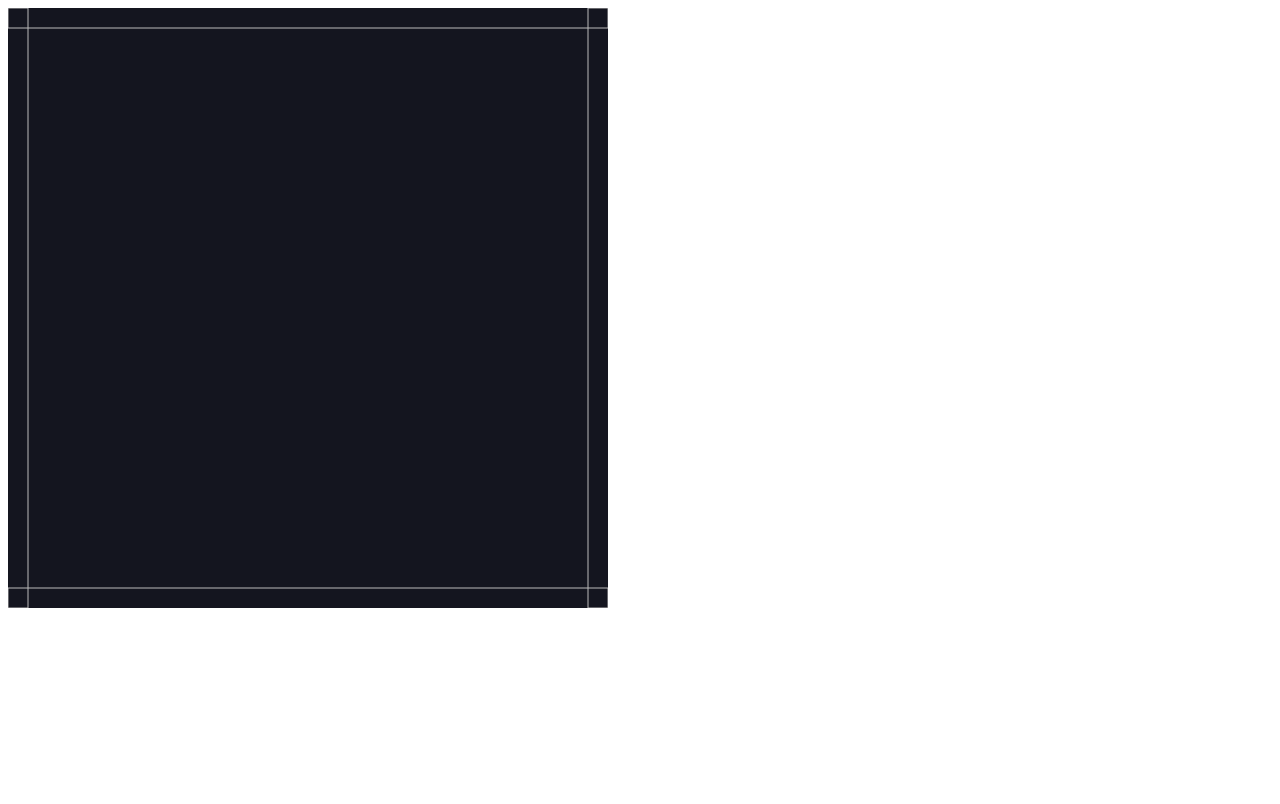
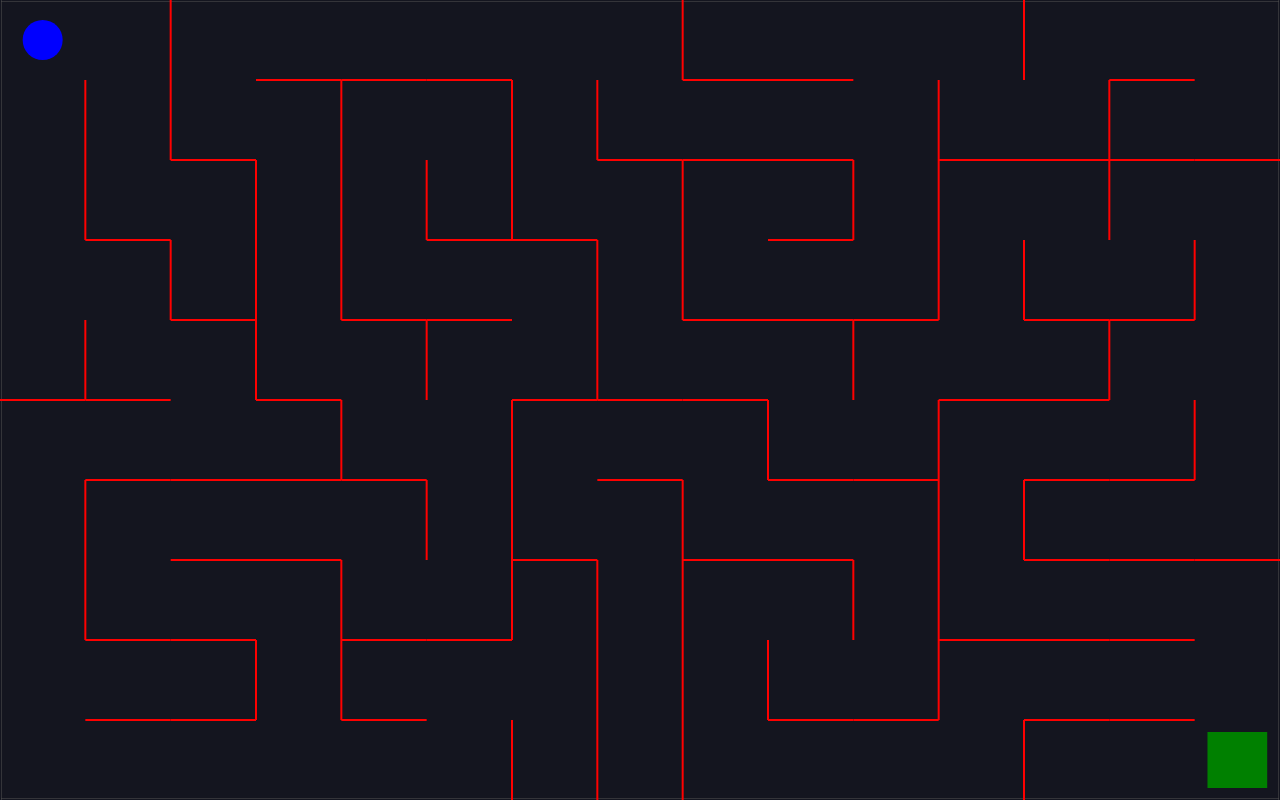
Before and after one commit to theyatinjain/MazeApp, a plain HTML site: page index.html in a window 1280 px wide. Drawn offline with nearby package versions, Linux system fonts and the light colour scheme; animation ran at ten frames a second.

Commit message:
Complete

```diff
--- a/app.js
+++ b/app.js
@@ -1,15 +1,19 @@
-const { Engine, Render, Runner, World, Bodies } = Matter;
+const { Engine, Render, Runner, World, Bodies, Body, Events } = Matter;
 
-const cells = 3;
-const width = 600, height = 600;
+const cellsHorizontal = 15;
+const cellsVertical = 10;
+const width = window.innerWidth, height = window.innerHeight;
+const unitLengthX = width / cellsHorizontal;
+const unitLengthY = height / cellsVertical;
 
 const engine = Engine.create();
 const { world } = engine;
+world.gravity.y = 0;
 const render = Render.create({
     element: document.body,
     engine,
     options: {
-        wireframes: true,
+        wireframes: false,
         width, //px
         height //px
     },
@@ -21,10 +25,10 @@ Runner.run(Runner.create(), engine);
 
 //Walls
 const walls = [
-    Bodies.rectangle(width / 2, 0, width, 40, { isStatic: true }),
-    Bodies.rectangle(width / 2, height, width, 40, { isStatic: true }),
-    Bodies.rectangle(0, height / 2, 40, height, { isStatic: true }),
-    Bodies.rectangle(width, height / 2, 40, width, { isStatic: true })
+    Bodies.rectangle(width / 2, 0, width, 2, { isStatic: true }),
+    Bodies.rectangle(width / 2, height, width, 2, { isStatic: true }),
+    Bodies.rectangle(0, height / 2, 2, height, { isStatic: true }),
+    Bodies.rectangle(width, height / 2, 2, width, { isStatic: true })
 ];
 World.add(world, walls);
 
@@ -41,12 +45,12 @@ const shuffle = (arr) => {
     return arr;
 }
 
-const grid = Array(cells).fill(null).map(() => Array(cells).fill(false));
-const verticals = Array(cells).fill(null).map(() => Array(cells - 1).fill(false));
-const horizontals = Array(cells - 1).fill(null).map(() => Array(cells).fill(false));
+const grid = Array(cellsVertical).fill(null).map(() => Array(cellsHorizontal).fill(false));
+const verticals = Array(cellsVertical).fill(null).map(() => Array(cellsHorizontal - 1).fill(false));
+const horizontals = Array(cellsVertical - 1).fill(null).map(() => Array(cellsHorizontal).fill(false));
 
-const startRow = Math.floor(Math.random() * cells);
-const startColumn = Math.floor(Math.random() * cells);
+const startRow = Math.floor(Math.random() * cellsVertical);
+const startColumn = Math.floor(Math.random() * cellsHorizontal);
 
 const stepThroughCell = (row, column) => {
     //If i have visited the cell at [row,col] return
@@ -59,16 +63,119 @@ const stepThroughCell = (row, column) => {
     for (let neighbour of neighbours) {
         const [nextRow, nextColumn, direction] = neighbour;
         // See if neighbour is out of bounds
-        if (nextRow < 0 || nextRow >= cells || nextColumn < 0 || nextColumn >= cells) continue;
+        if (nextRow < 0 || nextRow >= cellsVertical || nextColumn < 0 || nextColumn >= cellsHorizontal) continue;
         // if we have visited that neighbour, continue to next neighbour
-        if(grid[nextRow][nextColumn]) continue;
+        if (grid[nextRow][nextColumn]) continue;
         // remove the wall from either from vertical or horizontal
-        if(direction==='left') verticals[row][column-1] = true;
-        else if(direction==='right') verticals[row][column] = true;
-        else if(direction==='up') horizontals[row-1][column] = true;
-        else if(direction==='down') horizontals[row][column] = true;
+        if (direction === 'left') verticals[row][column - 1] = true;
+        else if (direction === 'right') verticals[row][column] = true;
+        else if (direction === 'up') horizontals[row - 1][column] = true;
+        else if (direction === 'down') horizontals[row][column] = true;
         // Visit the next cell
-        stepThroughCell(nextRow,nextColumn);
+        stepThroughCell(nextRow, nextColumn);
     }
 }
 stepThroughCell(startRow, startColumn);
+
+horizontals.forEach((row, rowIndex) => {
+    row.forEach((open, columnIndex) => {
+        if (open) return;
+        const wall = Bodies.rectangle(
+            columnIndex * unitLengthX + unitLengthX / 2,
+            rowIndex * unitLengthY + unitLengthY,
+            unitLengthX,
+            2,
+            {
+                label : 'wall',
+                isStatic: true,
+                render : {
+                    fillStyle : 'red'
+                }
+            }
+        )
+        World.add(world, wall);
+    });
+});
+
+verticals.forEach((row, rowIndex) => {
+    row.forEach((open, columnIndex) => {
+        if (open) return;
+        const wall = Bodies.rectangle(
+            columnIndex * unitLengthX + unitLengthX,
+            rowIndex * unitLengthY + unitLengthY / 2,
+            2,
+            unitLengthY,
+            {
+                label : 'wall',
+                isStatic: true,
+                render : {
+                    fillStyle : 'red'
+                }
+            }
+        )
+        World.add(world, wall);
+    });
+});
+
+// Goal
+const goal = Bodies.rectangle(
+    width - unitLengthX / 2,
+    height - unitLengthY / 2,
+    unitLengthX * 0.7,
+    unitLengthY * 0.7,
+    {
+        label: 'goal',
+        isStatic: true,
+        render : {
+            fillStyle : 'green'
+        }
+    }
+);
+World.add(world, goal);
+
+// Ball
+const ballRadius = Math.min(unitLengthX, unitLengthY)/4;
+const ball = Bodies.circle(
+    unitLengthX / 2,
+    unitLengthY / 2,
+    ballRadius, {
+    label: 'ball',
+    render : {
+        fillStyle : 'blue'
+    }
+}
+);
+World.add(world, ball);
+
+document.addEventListener('keydown', (event) => {
+    const { x, y } = ball.velocity;
+
+    if (event.keycode === 87 || event.keyCode === 38) {
+        Body.setVelocity(ball, { x, y: y - 5 });
+    }
+    else if (event.keycode === 68 || event.keyCode === 39) {
+        Body.setVelocity(ball, { x: x + 5, y });
+    }
+    else if (event.keycode === 83 || event.keyCode === 40) {
+        Body.setVelocity(ball, { x, y: y + 5 });
+    }
+    else if (event.keycode === 65 || event.keyCode === 37) {
+        Body.setVelocity(ball, { x: x - 5, y });
+    }
+});
+
+// Win condition
+Events.on(engine, 'collisionStart', event => {
+    event.pairs.forEach(collision => {
+        const labels = ['ball', 'goal'];
+        if(labels.includes(collision.bodyA.label) && labels.includes(collision.bodyB.label)) {
+            document.querySelector('.winner').classList.remove('hidden');
+            world.gravity.y = 1;
+            world.bodies.forEach(body => {
+                if(body.label === 'wall') {
+                    Body.setStatic(body, false);
+                }
+            });
+        }
+    });
+});
--- a/index.html
+++ b/index.html
@@ -5,9 +5,13 @@
     <meta http-equiv="X-UA-Compatible" content="IE=edge">
     <meta name="viewport" content="width=device-width, initial-scale=1.0">
     <title>Maze App</title>
+    <link rel="stylesheet" href="./style.css">
 </head>
 <body>
+    <div class="winner hidden">
+        <h1>You Win!</h1>
 
+    </div>
     <script src="https://cdnjs.cloudflare.com/ajax/libs/matter-js/0.15.0/matter.min.js" integrity="sha512-zbys69L/QzU+IIRLUIMXpYidZQk85uqm1kc70CQltVQ+bRHhxPPyQEb3+xezs0gNP+L+HpR8lGFuc129yE+mBA==" crossorigin="anonymous"></script>
     <script src="./app.js"></script>
 </body>
--- /dev/null
+++ b/style.css
@@ -0,0 +1,22 @@
+body {
+    margin: 0;
+}
+
+.hidden {
+    display: none !important;
+}
+
+h1 {
+    color: white;
+    font-size: 72px;
+}
+
+.winner {
+    display: flex;
+    justify-content: center;
+    align-items: center;
+    position: absolute;
+    z-index: 1;
+    height: 100vh;
+    width: 100vw;
+}
```
Also changed, not shown: 1 other file.
